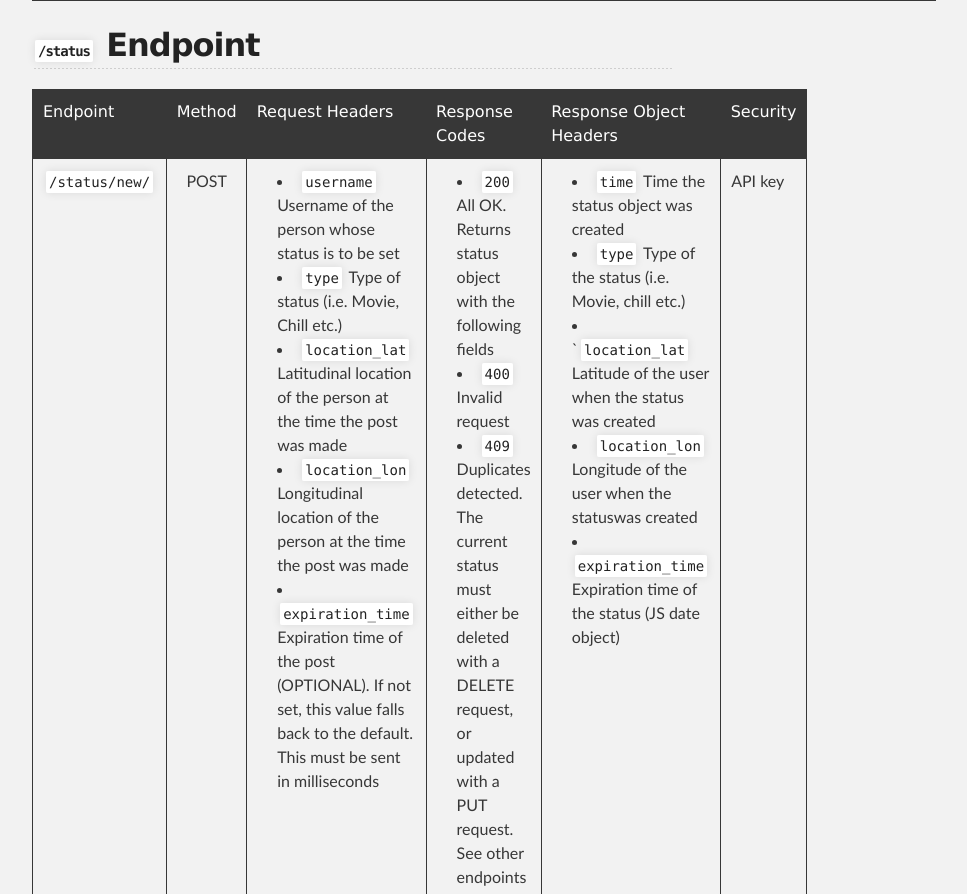
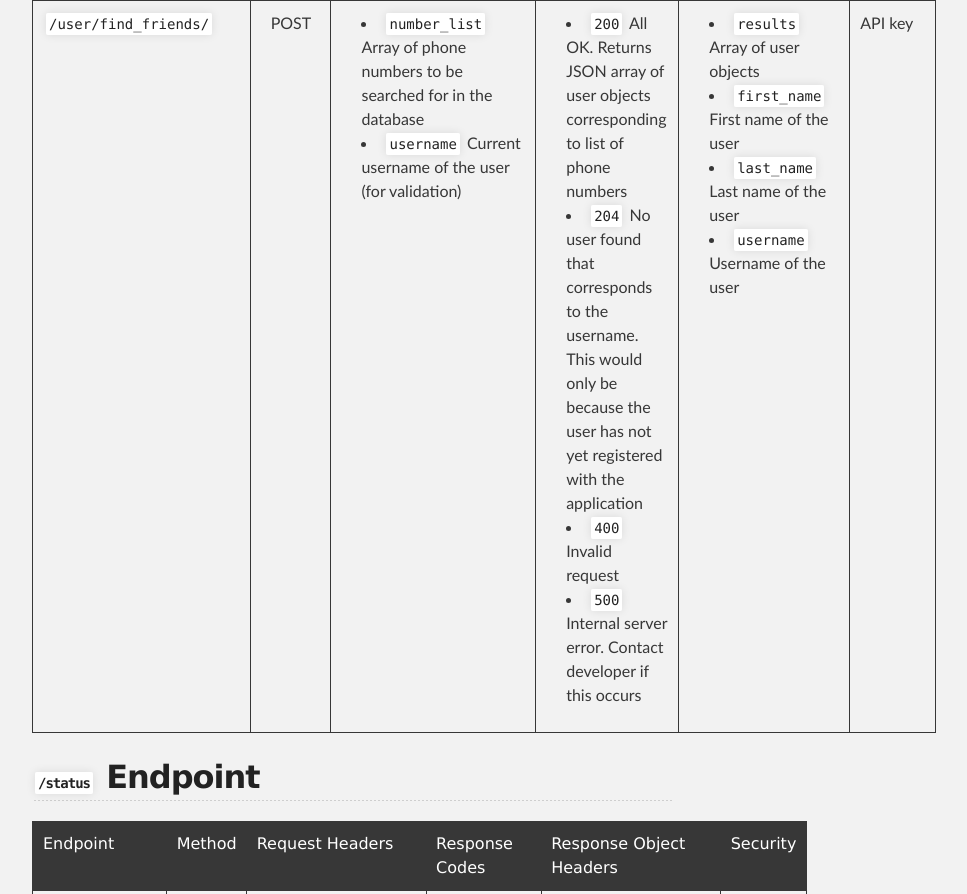
Before and after one commit to rukmal/Rendezvous-API, a plain HTML site: page index.html in a window 1280 px wide. Shown: the part 4712-5606 px from the top of the page, without its empty margins (288-1255 px from the left). Drawn offline with Linux system fonts and the light colour scheme.

```diff
--- a/index.html
+++ b/index.html
@@ -264,6 +264,37 @@
 </ul></td>
 <td align="left">API key</td>
 </tr>
+<tr>
+<td align="left"><code>/user/find_friends/</code></td>
+<td align="center">POST</td>
+<td align="left"><ul>
+<li>
+<code>number_list</code> Array of phone numbers to be searched for in the database</li>
+<li>
+<code>username</code> Current username of the user (for validation)</li>
+</ul></td>
+<td align="left"><ul>
+<li>
+<code>200</code> All OK. Returns JSON array of user objects corresponding to list of phone numbers</li>
+<li>
+<code>204</code> No user found that corresponds to the username. This would only be because the user has not yet registered with the application</li>
+<li>
+<code>400</code> Invalid request</li>
+<li>
+<code>500</code> Internal server error. Contact developer if this occurs</li>
+</ul></td>
+<td align="left"><ul>
+<li>
+<code>results</code> Array of user objects</li>
+<li>
+<code>first_name</code> First name of the user</li>
+<li>
+<code>last_name</code> Last name of the user</li>
+<li>
+<code>username</code> Username of the user</li>
+</ul></td>
+<td align="left">API key</td>
+</tr>
 </tbody>
 </table><h2>
 <a name="status-endpoint" class="anchor" href="#status-endpoint"><span class="octicon octicon-link"></span></a><code>/status</code> Endpoint</h2>
@@ -314,7 +345,7 @@
 <td align="left">API key</td>
 </tr></tbody>
 </table><h2>
-<a name="workflows" class="anchor" href="#workflows"><span class="octicon octicon-link"></span></a>Workflows</h2>
+<a name="commonn-workflows" class="anchor" href="#commonn-workflows"><span class="octicon octicon-link"></span></a>Commonn Workflows</h2>
 
 <h3>
 <a name="adding-a-new-user" class="anchor" href="#adding-a-new-user"><span class="octicon octicon-link"></span></a>Adding a new user</h3>
@@ -324,6 +355,11 @@
 <ul>
 <li>Send a POST request to the <code>/user/new/</code> endpoint with the required headers. This will then send a verification text message to the user.</li>
 <li>Prompt the user to enter the confirmation code sent via text, and send a PUT request to <code>/user/new/</code> with the required headers. This process will authenticate the confirmation code and add the new user to the database.</li>
+</ul><h3>
+<a name="adding-a-new-status" class="anchor" href="#adding-a-new-status"><span class="octicon octicon-link"></span></a>Adding a new Status</h3>
+
+<ul>
+<li>Send a POST request to the <code>/status/new</code> endpoint. This will then return a new status object, that can be displayed to the user. The server will automatically delete the status object if it is expired.</li>
 </ul>
       </section>
     </div>
```
Also changed, not shown: params.json (+1 -1 lines).
